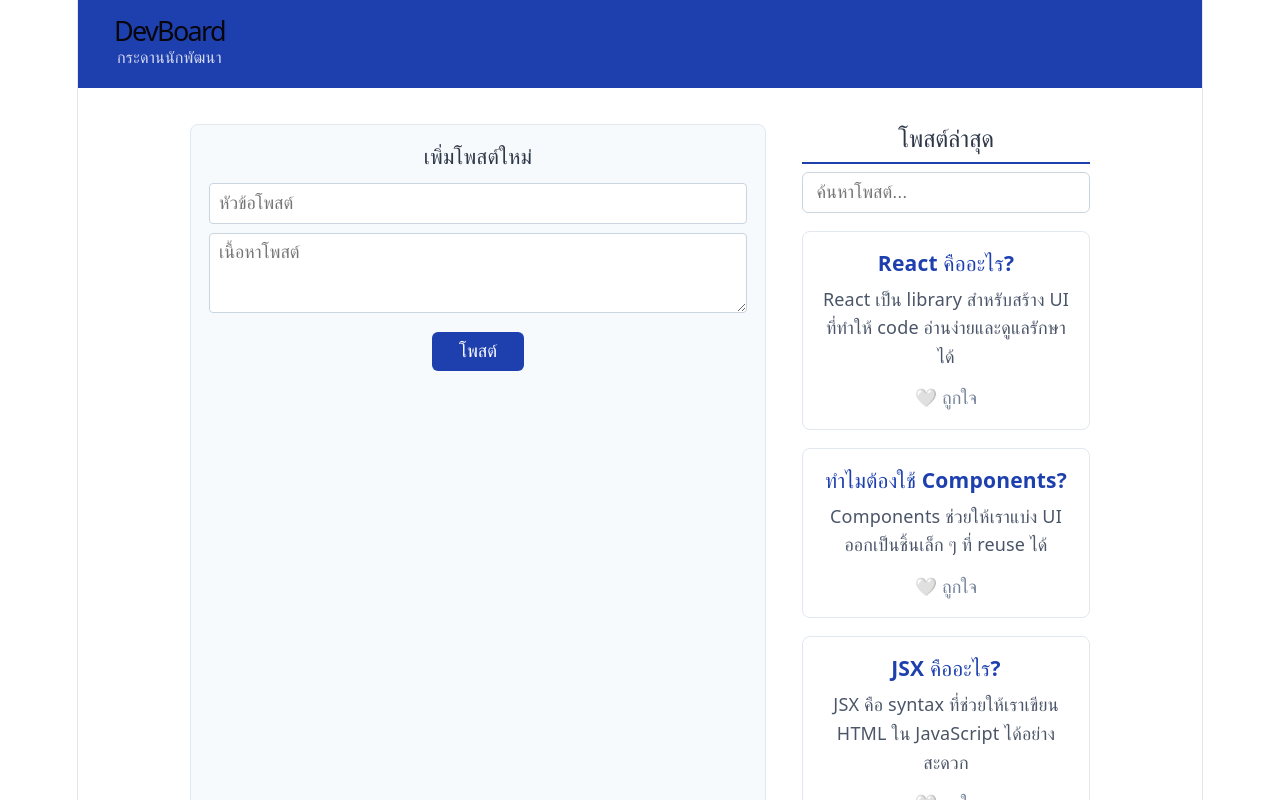
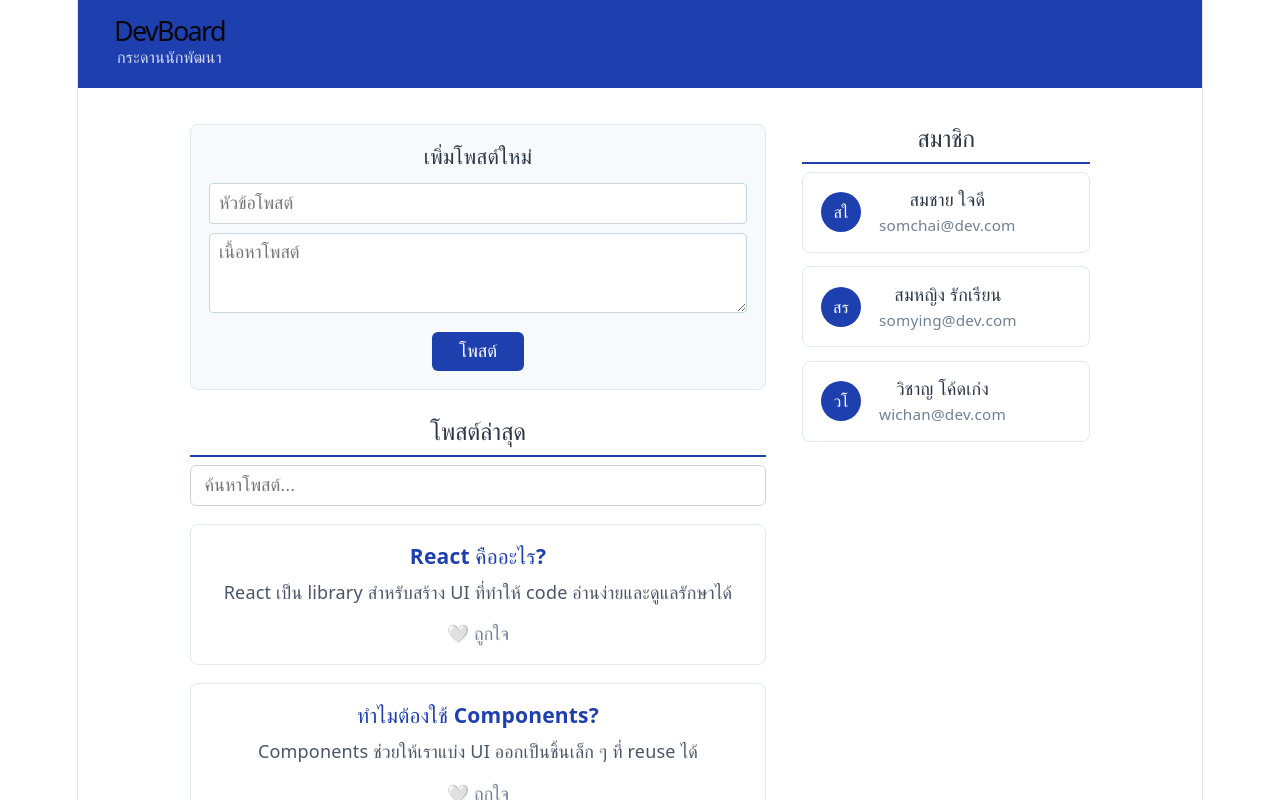
Before and after one commit to 67160200/devboard-67160200, a React (Vite) app: page / in a window 1280 px wide. Shown: the top 800 px of the page. Built offline with nearby package versions, Linux system fonts and the light colour scheme.

Commit message:
feat: task2 - search, favorites, add post form

```diff
--- a/src/App.jsx
+++ b/src/App.jsx
@@ -34,9 +34,11 @@ const USERS = [
 ];
 
 function App() {
+  // 🔹 state หลัก
+  const [posts, setPosts] = useState(INITIAL_POSTS);
   const [favorites, setFavorites] = useState([]);
-  const [posts, setPosts] = useState(INITIAL_POSTS);
 
+  // 🔹 toggle ถูกใจ
   function handleToggleFavorite(postId) {
     setFavorites((prev) =>
       prev.includes(postId)
@@ -45,17 +47,15 @@ function App() {
     );
   }
 
-
+  // 🔹 เพิ่มโพสต์ใหม่
   function handleAddPost({ title, body }) {
     const newPost = {
       id: Date.now(),
       title,
       body,
     };
-
     setPosts((prev) => [newPost, ...prev]);
   }
-
 
   return (
     <div>
@@ -71,17 +71,28 @@ function handleAddPost({ title, body }) {
           gap: "2rem",
         }}
       >
+        {/* คอลัมน์ซ้าย */}
+        <div>
           <AddPostForm onAddPost={handleAddPost} />
-        {}
+
           <PostList
             posts={posts}
             favorites={favorites}
             onToggleFavorite={handleToggleFavorite}
           />
+        </div>
 
-        {}
+        {/* คอลัมน์ขวา */}
         <div>
-          <h2>สมาชิก</h2>
+          <h2
+            style={{
+              color: "#2d3748",
+              borderBottom: "2px solid #1e40af",
+              paddingBottom: "0.5rem",
+            }}
+          >
+            สมาชิก
+          </h2>
 
           {USERS.map((user) => (
             <UserCard
```
Lines whose indentation alone changed are shown as unchanged.
